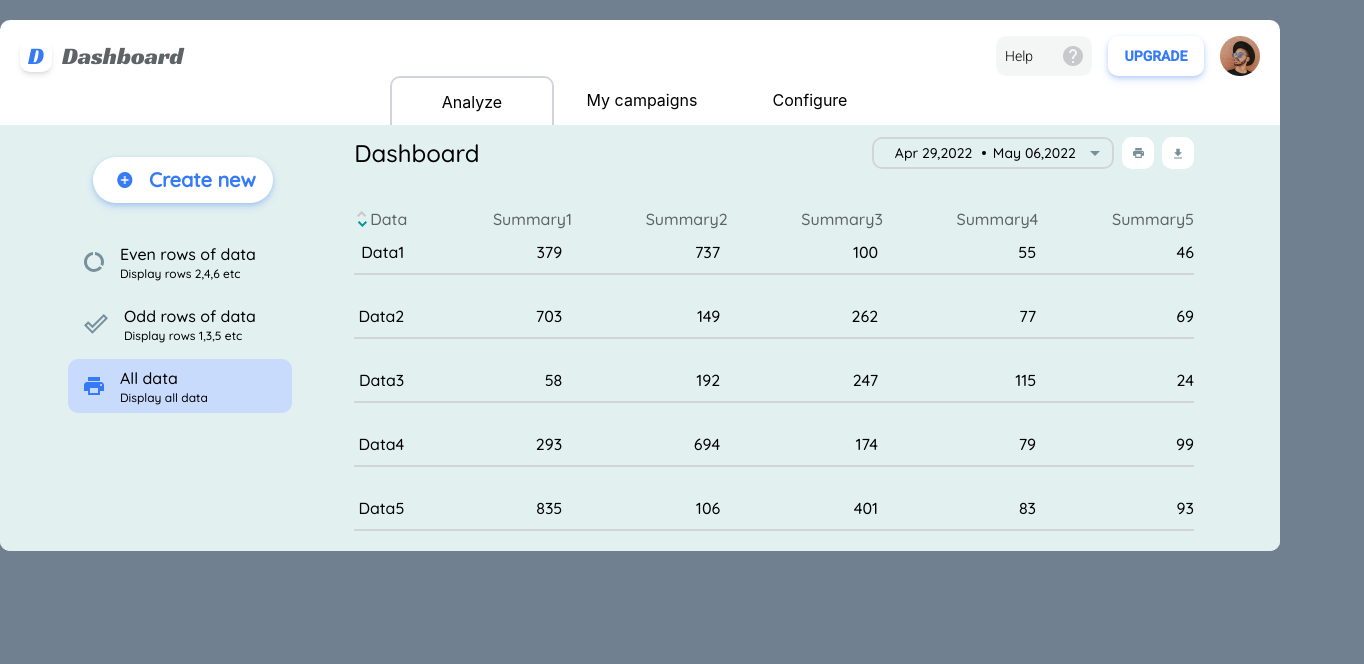
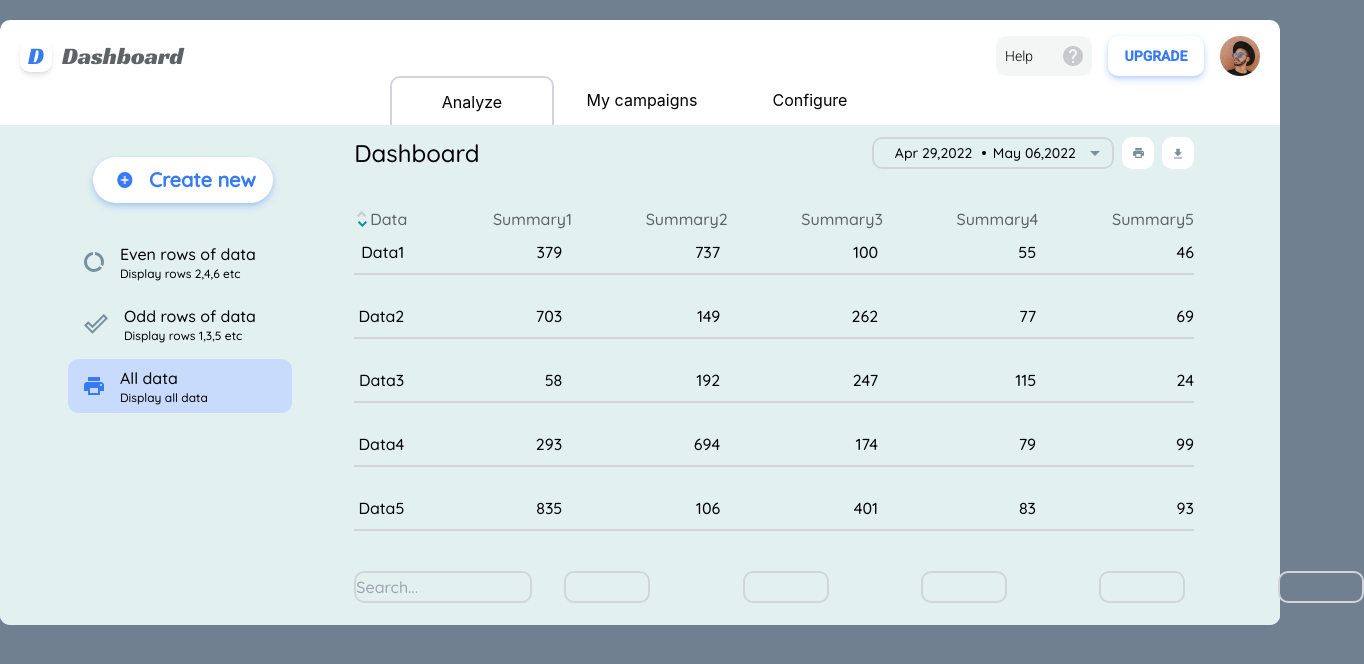
Before and after one commit to Dmitri2205/Dashboard, a React (Create React App) app: page / in a window 1280 px wide. Shown: the top 664 px of the page, 1364 px wide, since content can reach past the window. Built offline with nearby package versions, Linux system fonts and the light colour scheme.

Commit message:
Search added

```diff
--- a/src/components/Dashboard.jsx
+++ b/src/components/Dashboard.jsx
@@ -22,6 +22,27 @@ export default function Dashboard(props){
 
 	const [sortedData,setSortedData] = useState([]);
 
+	const [search,setSearch] = useState([
+		{
+			value:""
+		},
+		{
+			value:""
+		},
+		{
+			value:""
+		},
+		{
+			value:""
+		},
+		{
+			value:""
+		},
+		{
+			value:""
+		}
+	])
+
 	useEffect(()=>{
 		setSortDirection("down")
 	},[null])
@@ -36,11 +57,11 @@ export default function Dashboard(props){
 		}
 	},[sortDirection])
 
-	const filterFunc = (toSort) => {
-		let sorted = sortType === "even" ? toSort.filter((data,i) => i % 2 === 1) :
-					sortType === "odd" ? toSort.filter((data,i) => i % 2 === 0) :
-					toSort;
-		sortFunc(reversed ? sorted.reverse() : sorted)
+	const filterFunc = (toFilter) => {
+		let filtered = sortType === "even" ? toFilter.filter((data,i) => i % 2 === 1) :
+					sortType === "odd" ? toFilter.filter((data,i) => i % 2 === 0) :
+					toFilter;
+		sortFunc(reversed ? filtered.reverse() : filtered)
 	}
 
 	const sortFunc = (sorted) => {
@@ -65,8 +86,37 @@ export default function Dashboard(props){
 	const processedDate = (type) => {
 		let date = dates[0][type].toString().split(" ")
 		return date[1] + " " + date[2] + "," + date[3]
+	}
 
+	const inputsHandler = (val,i) => {
+			let inputs = Array.from(search)
+			inputs[i].value = val
+			setSearch(inputs)
+		if(val !== ""){
+			setTimeout(()=>{
+				searchData()
+			},300)
+		}else{
+			filterFunc(data)
+		}
 	}
+
+	const searchData = () => {
+		let searchString = search.find((item,i)=>{
+			return item.value.length > 0
+		}).value.toLowerCase()
+		 let result = data.filter((data,ID)=>{
+			return Object.values(data).find((val,i)=>{
+				if(i === 0){
+					return val.toString().toLowerCase().includes(searchString)
+				}else{
+					return val.toString().toLowerCase() === searchString
+				}
+			});
+		})
+		filterFunc(result)
+	}
+
 
 	return(
 		<section>
@@ -112,7 +162,7 @@ export default function Dashboard(props){
 						{
 							sortedData.map((datacell,i)=>{
 								return(
-								<CSSTransition key={datacell.name}
+								<CSSTransition key={`${datacell.name}${i}`}
 											   timeout={500}
 											   in={true}
 											   classNames="item"
@@ -129,6 +179,16 @@ export default function Dashboard(props){
 							})
 						}
 						</TransitionGroup>
+					<div className={`${styles.table__inputs} flex justify-start`}>
+						{search.map((item,i)=>{
+							return <input key={i} type="text"
+										  value={item.value}
+										  placeholder={i === 0 ? "Search..." : null}
+										  onChange={(e) => {inputsHandler(e.target.value,i)}}
+										  className="rounded-sm border-2 border-solid border-gray-300"
+									/>
+						})}
+					</div>
 					</div>
 				<div className={`${styles.dashboard__datePicker} ${pickerShown ? "" : styles.hidden}`}>
 					<DateRange
--- a/src/images/icons/Up.jsx
+++ b/src/images/icons/Up.jsx
@@ -1,7 +1,7 @@
 export default function Up(props){
 	const {color,cb,direction} = props
 	return(
-		<svg onClick={e=>cb(direction)} width="10" height="6" viewBox="0 0 10 6" fill="none" xmlns="http://www.w3.org/2000/svg">
+		<svg onClick={(e) => cb(direction)} width="10" height="6" viewBox="0 0 10 6" fill="none" xmlns="http://www.w3.org/2000/svg">
 		<path d="M4.59 2.83L7.76 6L9.17 4.59L4.59 0L0 4.59L1.42 6L4.59 2.83Z" fill={color}/>
 		</svg>
 	)
--- a/src/styles/dashboard.module.scss
+++ b/src/styles/dashboard.module.scss
@@ -5,6 +5,7 @@
 	position: relative;
 	border-bottom-left-radius: 10px;
 	border-bottom-right-radius: 10px;
+	min-height:500px;
 
 	&__aside{
 		@include Quicksand;
@@ -79,6 +80,29 @@
 				margin-left: -7%;
 			}
 		}
+		.table__inputs{
+			margin:20px 0;
+			input{
+				background-color:transparent;
+				height: 32px;
+				color:black;
+				&:focus{
+					outline: none;
+				}
+				&:first-child{
+					width: 180px;
+					margin-right: 32px;
+				}
+			}
+			@for $i from 2 through 6{
+				input:nth-child(#{$i}){
+					width: 86px;
+					&:not(:nth-child(2)){
+						margin-left: 11%;
+					}
+				}
+			}
+		}
 	}
 	&__datePicker{
 		display: flex;
```
